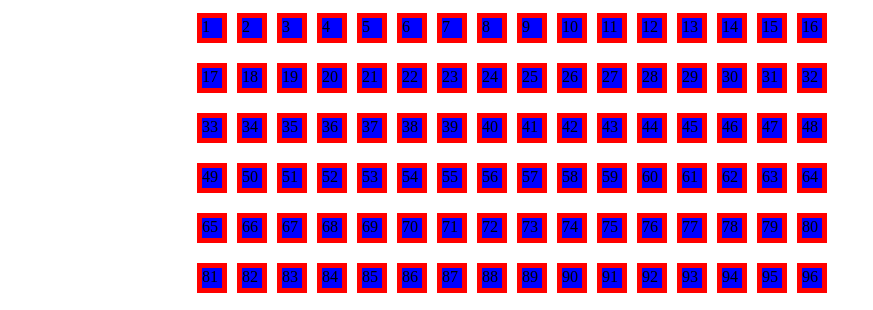
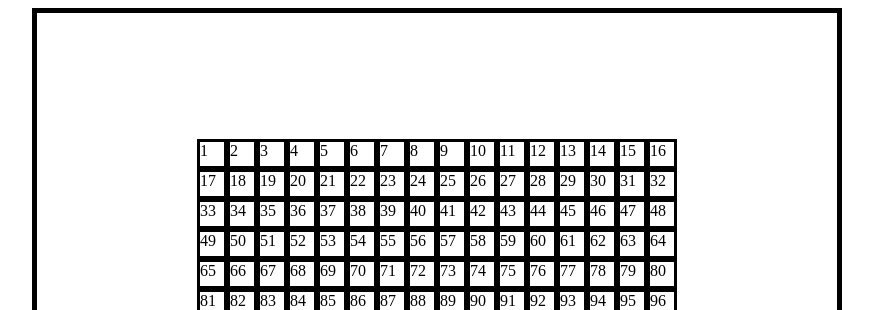
Before and after one commit to Cdeblsnow/Etch-a-Sketch, a plain HTML site: page index.html in a window 1280 px wide. Shown: the top 310 px of the page, without its empty margins (203-1076 px from the left). Drawn offline with Linux system fonts and the light colour scheme.

Commit message:
Find balance between grid and container

```diff
--- a/style.css
+++ b/style.css
@@ -3,18 +3,19 @@
     width: 800px;
     height: 800px;
     flex-wrap: wrap;
-    margin-left: auto;
-    margin-right: auto;
+    margin: auto;
+    align-content: flex-start;
+    border: 5px black solid;
+    padding-top: 10%;
 }
 
 
 .cube{
-    background-color: blue;
-    border: 5px;
-    width: 20px;
-    height: 20px;
-    margin: 5px;
-    border-color: red;
+    background-color: white;
+    outline: 5px;
+    width: 3%;/*25px*/
+    height: 3%;
+    border-color: black;
     border-style: solid;
 
 }
```
